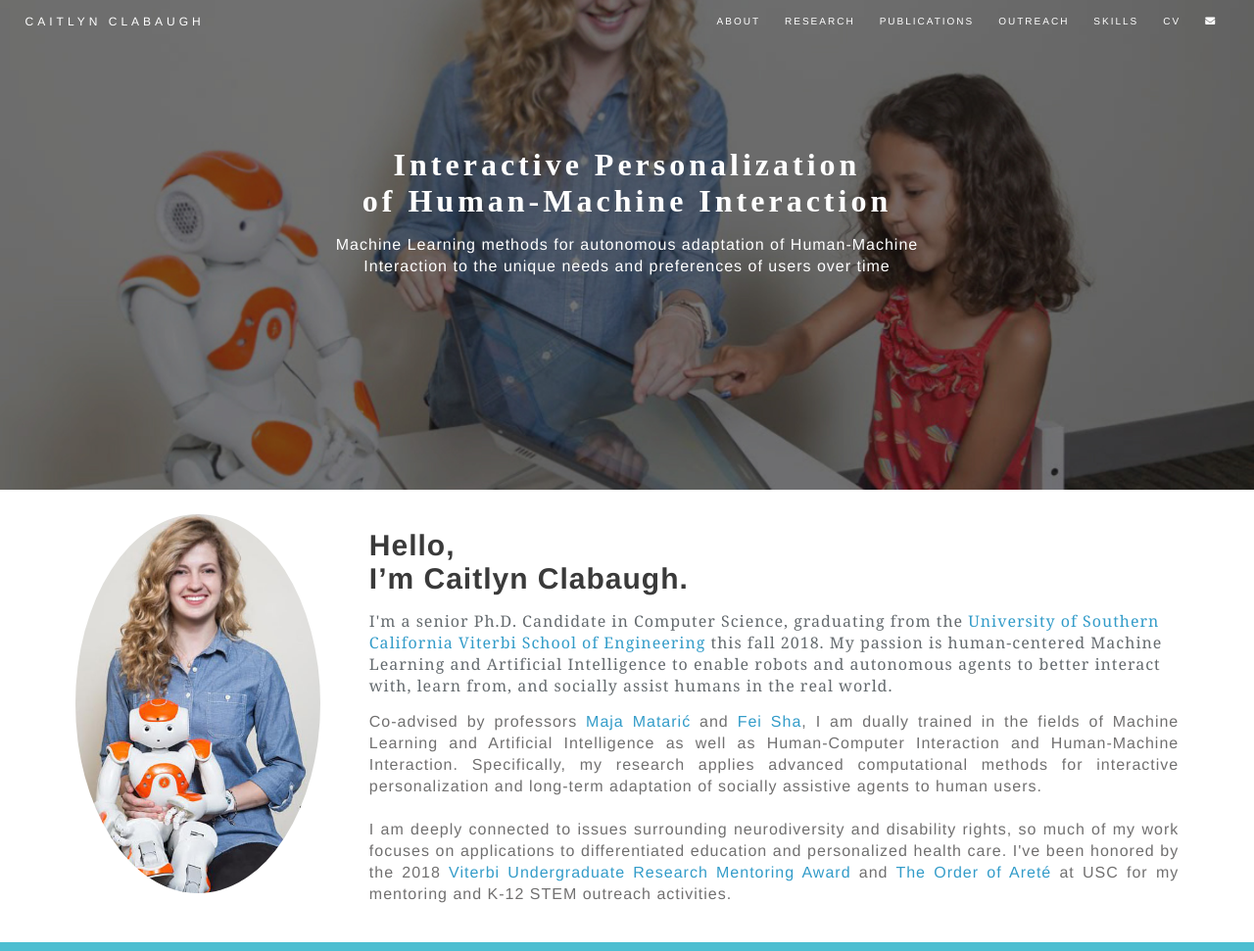
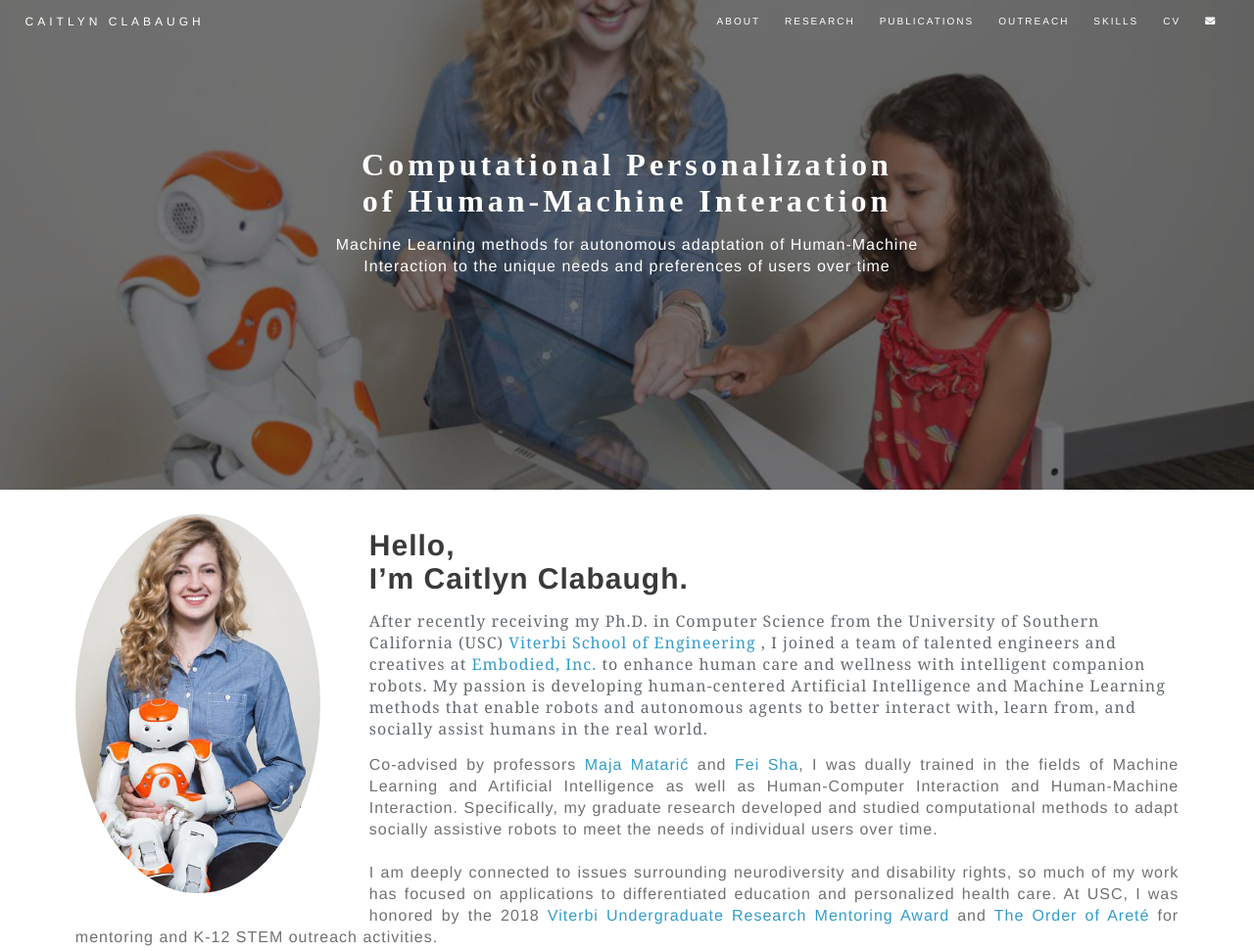
Before and after one commit to firebaugh/caitlynclabaugh, a plain HTML site: page index.html in a window 1280 px wide. Shown: the top 971 px of the page at 98% size. Drawn offline with Linux system fonts and the light colour scheme.

Commit message:
Post-grad update

```diff
--- a/index.html
+++ b/index.html
@@ -31,7 +31,7 @@
     <!-- Splash Section -->
     <section class="splash" id="splash">
       <h2>
-      Interactive Personalization
+       Computational Personalization
       <br>of Human-Machine Interaction
     </h2>
       <p>Machine Learning methods for autonomous adaptation of Human-Machine Interaction to the unique needs and preferences of users over time</p>
@@ -45,16 +45,16 @@
         <br>I’m Caitlyn Clabaugh.
       </h3>
       <h4>
-        I'm a senior Ph.D. Candidate in Computer Science, graduating from the <a href="https://www.cs.usc.edu/">University of Southern California Viterbi School of Engineering</a> this fall 2018.
+        After recently receiving my Ph.D. in Computer Science from the University of Southern California (USC) <a href="https://www.cs.usc.edu/">Viterbi School of Engineering</a> , I joined a team of talented engineers and creatives at <a href="http://www.embodied.me/">Embodied, Inc.</a> to enhance human care and wellness with intelligent companion robots.
 
-        My passion is human-centered Machine Learning and Artificial Intelligence to enable robots and autonomous agents to better interact with, learn from, and socially assist humans in the real world.
+        My passion is developing human-centered Artificial Intelligence and Machine Learning methods that enable robots and autonomous agents to better interact with, learn from, and socially assist humans in the real world.
       </h4>
       <p>
-        Co-advised by professors <a href="http://www-robotics.usc.edu/~maja/">Maja Matari&cacute;</a> and <a href="http://www-bcf.usc.edu/~feisha/">Fei Sha</a>, I am dually trained in the fields of Machine Learning and Artificial Intelligence as well as Human-Computer Interaction and Human-Machine Interaction.
-        Specifically, my research applies advanced computational methods for interactive personalization and long-term adaptation of socially assistive agents to human users.
+        Co-advised by professors <a href="http://www-robotics.usc.edu/~maja/">Maja Matari&cacute;</a> and <a href="http://www-bcf.usc.edu/~feisha/">Fei Sha</a>, I was dually trained in the fields of Machine Learning and Artificial Intelligence as well as Human-Computer Interaction and Human-Machine Interaction.
+        Specifically, my graduate research developed and studied computational methods to adapt socially assistive robots to meet the needs of individual users over time.
         <br><br>
-        I am deeply connected to issues surrounding neurodiversity and disability rights, so much of my work focuses on applications to differentiated education and personalized health care.
-        I've been honored by the 2018 <a href="https://viterbigrad.usc.edu/news-and-events/graduate-awards/viterbi-undergraduate-research-mentoring-award/">Viterbi Undergraduate Research Mentoring Award</a> and <a href="https://websites.usc.edu/StudentRecognition/Home/TheAwards">The Order of Aret&eacute;</a> at USC for my mentoring and K-12 STEM outreach activities.
+        I am deeply connected to issues surrounding neurodiversity and disability rights, so much of my work has focused on applications to differentiated education and personalized health care.
+        At USC, I was honored by the 2018 <a href="https://viterbigrad.usc.edu/news-and-events/graduate-awards/viterbi-undergraduate-research-mentoring-award/">Viterbi Undergraduate Research Mentoring Award</a> and <a href="https://websites.usc.edu/StudentRecognition/Home/TheAwards">The Order of Aret&eacute;</a> for mentoring and K-12 STEM outreach activities.
       </p>
     </section>
     <!-- Research Section -->
```
